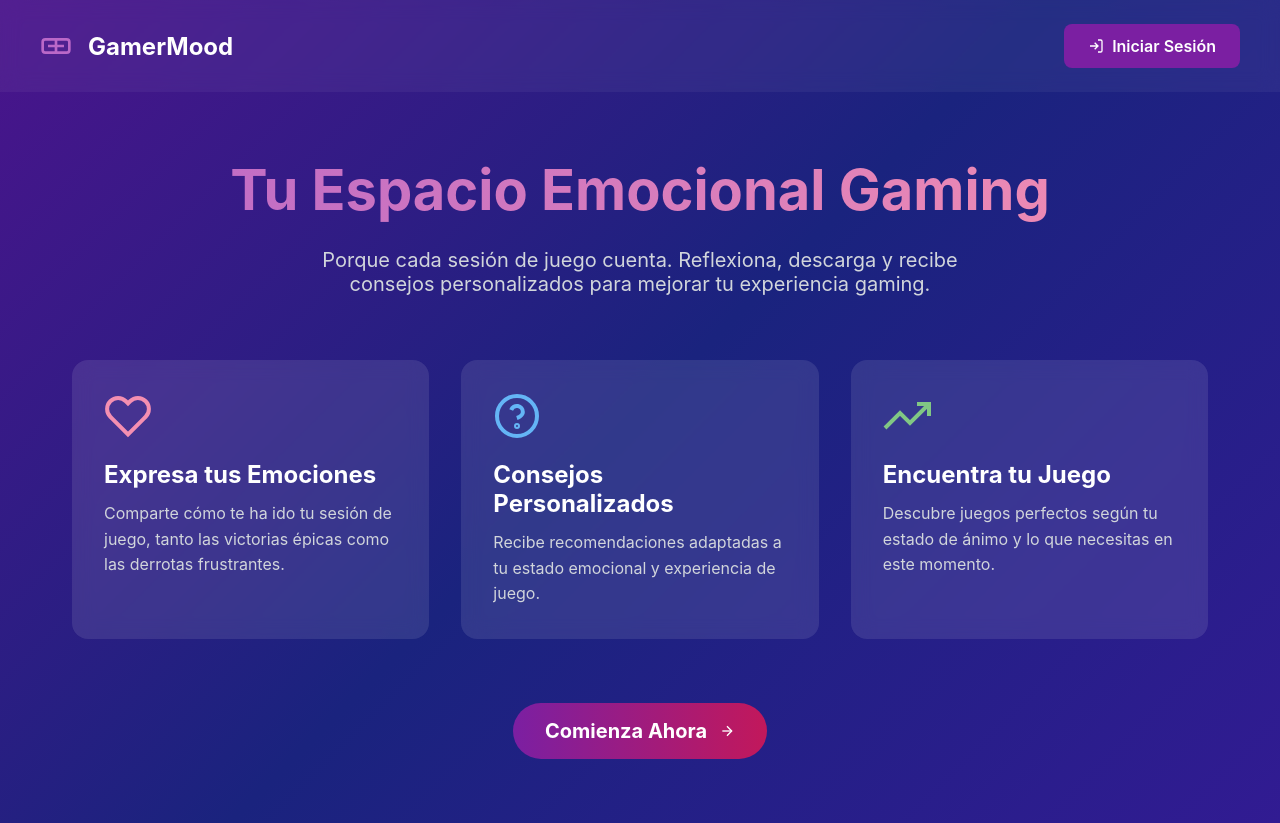
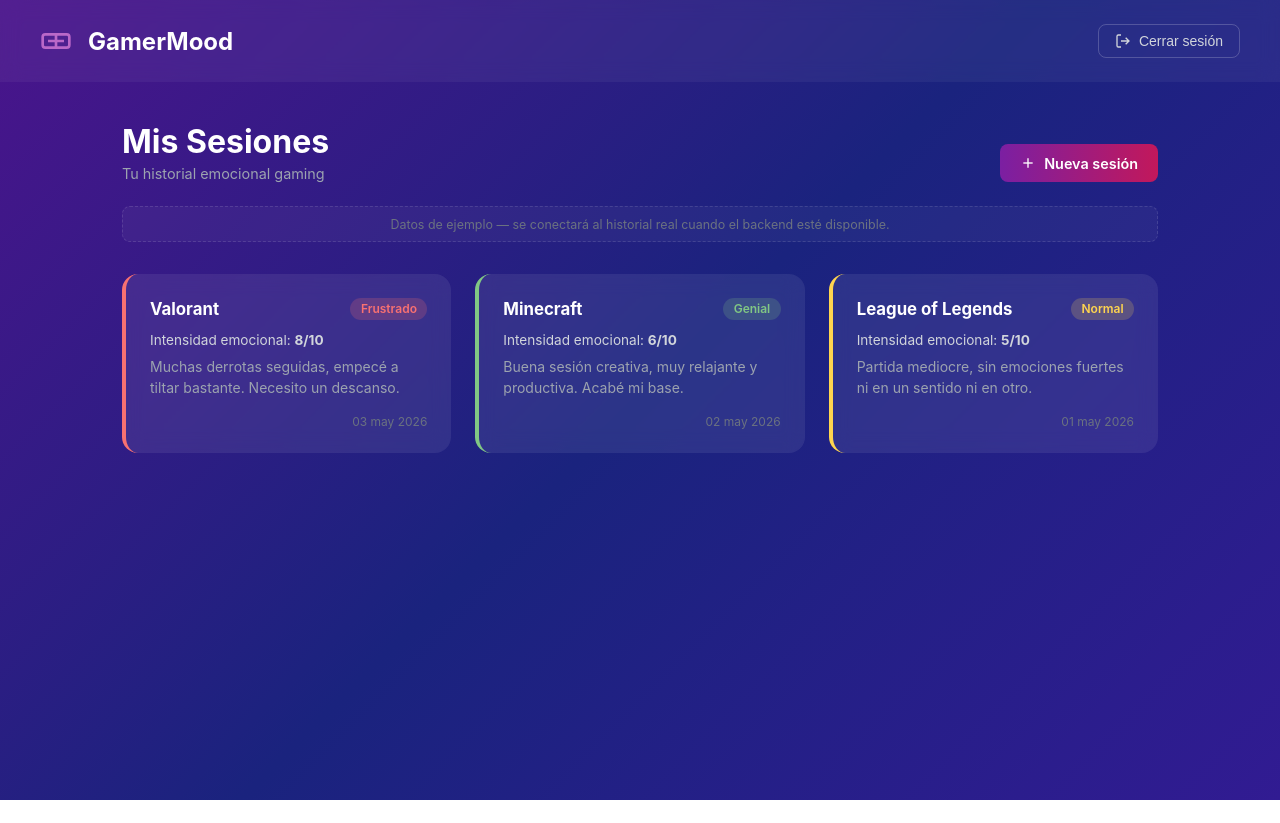
Before and after one commit to ionelastanciu/gamermood-tfg, an Angular app in the folder frontend/: page /dashboard in a window 1280 px wide. Before the commit this address led to /. After the commit the page ends 800 px from the top, so only its background shows below. Built offline with nearby package versions, Linux system fonts and the light colour scheme.

Commit message:
arreglo panel de control y mejora formulario nueva sesión

```diff
--- /dev/null
+++ b/frontend/src/app/components/dashboard/dashboard.component.css
@@ -0,0 +1,177 @@
+.dashboard-container {
+  min-height: 100vh;
+}
+
+.btn-logout {
+  display: flex;
+  align-items: center;
+  gap: 0.5rem;
+  padding: 0.5rem 1rem;
+  background: transparent;
+  border: 1px solid rgba(255, 255, 255, 0.2);
+  border-radius: 0.5rem;
+  color: #d1d5db;
+  font-size: 0.875rem;
+  cursor: pointer;
+  transition: all 0.2s;
+}
+
+.btn-logout:hover {
+  border-color: rgba(248, 113, 113, 0.5);
+  color: #f87171;
+}
+
+.dashboard-content {
+  max-width: 1100px;
+  margin: 0 auto;
+  padding: 2.5rem 2rem;
+}
+
+.dashboard-header {
+  display: flex;
+  justify-content: space-between;
+  align-items: flex-end;
+  margin-bottom: 1.5rem;
+  gap: 1rem;
+}
+
+.dashboard-title {
+  font-size: 2rem;
+  font-weight: bold;
+  margin-bottom: 0.25rem;
+}
+
+.dashboard-subtitle {
+  color: #9ca3af;
+  font-size: 0.9rem;
+}
+
+.btn-new-session-link {
+  display: flex;
+  align-items: center;
+  gap: 0.5rem;
+  padding: 0.65rem 1.25rem;
+  background: linear-gradient(to right, #7b1fa2, #c2185b);
+  border-radius: 0.5rem;
+  color: white;
+  font-weight: 600;
+  font-size: 0.9rem;
+  text-decoration: none;
+  white-space: nowrap;
+  transition: all 0.25s;
+}
+
+.btn-new-session-link:hover {
+  background: linear-gradient(to right, #6a1b9a, #ad1457);
+  transform: translateY(-1px);
+}
+
+.mock-notice {
+  font-size: 0.78rem;
+  color: #6b7280;
+  background: rgba(255, 255, 255, 0.04);
+  border: 1px dashed rgba(255, 255, 255, 0.12);
+  border-radius: 0.5rem;
+  padding: 0.6rem 1rem;
+  margin-bottom: 2rem;
+  text-align: center;
+}
+
+.sessions-grid {
+  display: grid;
+  grid-template-columns: repeat(auto-fill, minmax(300px, 1fr));
+  gap: 1.5rem;
+}
+
+.session-card {
+  background: rgba(255, 255, 255, 0.08);
+  backdrop-filter: blur(10px);
+  border-radius: 1rem;
+  padding: 1.5rem;
+  border-left: 4px solid transparent;
+  transition: transform 0.2s;
+}
+
+.session-card:hover {
+  transform: translateY(-3px);
+}
+
+.mood-border-happy   { border-left-color: #81c784; }
+.mood-border-neutral { border-left-color: #ffd54f; }
+.mood-border-sad     { border-left-color: #f87171; }
+
+.card-top {
+  display: flex;
+  justify-content: space-between;
+  align-items: center;
+  margin-bottom: 0.75rem;
+}
+
+.game-name {
+  font-weight: bold;
+  font-size: 1.05rem;
+}
+
+.mood-badge {
+  font-size: 0.75rem;
+  font-weight: 600;
+  padding: 0.2rem 0.65rem;
+  border-radius: 9999px;
+}
+
+.mood-happy   { background: rgba(129, 199, 132, 0.2); color: #81c784; }
+.mood-neutral { background: rgba(255, 213, 79,  0.2); color: #ffd54f; }
+.mood-sad     { background: rgba(248, 113, 113, 0.2); color: #f87171; }
+
+.card-intensity {
+  font-size: 0.85rem;
+  color: #d1d5db;
+  margin-bottom: 0.5rem;
+}
+
+.card-experience {
+  font-size: 0.875rem;
+  color: #9ca3af;
+  line-height: 1.5;
+  margin-bottom: 1rem;
+  display: -webkit-box;
+  -webkit-line-clamp: 2;
+  -webkit-box-orient: vertical;
+  overflow: hidden;
+}
+
+.card-date {
+  font-size: 0.75rem;
+  color: #6b7280;
+  text-align: right;
+}
+
+.empty-state {
+  text-align: center;
+  padding: 5rem 2rem;
+  color: #9ca3af;
+}
+
+.empty-state svg {
+  width: 3rem;
+  height: 3rem;
+  margin: 0 auto 1rem;
+  color: #6b7280;
+}
+
+.empty-state p {
+  margin-bottom: 1.5rem;
+  font-size: 1.1rem;
+}
+
+@media (max-width: 640px) {
+  .dashboard-header {
+    flex-direction: column;
+    align-items: flex-start;
+  }
+
+  .btn-new-session-link {
+    width: 100%;
+    justify-content: center;
+  }
+}
--- /dev/null
+++ b/frontend/src/app/components/dashboard/dashboard.component.html
@@ -0,0 +1,71 @@
+<div class="dashboard-container">
+
+  <nav class="navbar">
+    <div class="nav-container">
+      <div class="nav-logo">
+        <svg class="icon-large" viewBox="0 0 24 24" fill="none" stroke="currentColor">
+          <path d="M6 12h12M12 6v12"></path>
+          <rect x="2" y="7" width="20" height="10" rx="2"></rect>
+        </svg>
+        <h1>GamerMood</h1>
+      </div>
+      <button class="btn-logout" (click)="logout()">
+        <svg class="icon-small" viewBox="0 0 24 24" fill="none" stroke="currentColor">
+          <path d="M9 21H5a2 2 0 0 1-2-2V5a2 2 0 0 1 2-2h4M16 17l5-5-5-5M21 12H9"></path>
+        </svg>
+        Cerrar sesión
+      </button>
+    </div>
+  </nav>
+
+  <main class="dashboard-content">
+
+    <div class="dashboard-header">
+      <div>
+        <h2 class="dashboard-title">Mis Sesiones</h2>
+        <p class="dashboard-subtitle">Tu historial emocional gaming</p>
+      </div>
+      <a routerLink="/session" class="btn-new-session-link">
+        <svg class="icon-small" viewBox="0 0 24 24" fill="none" stroke="currentColor">
+          <line x1="12" y1="5" x2="12" y2="19"></line>
+          <line x1="5" y1="12" x2="19" y2="12"></line>
+        </svg>
+        Nueva sesión
+      </a>
+    </div>
+
+    <div class="mock-notice">
+      Datos de ejemplo — se conectará al historial real cuando el backend esté disponible.
+    </div>
+
+    @if (sessions.length > 0) {
+      <div class="sessions-grid">
+        @for (session of sessions; track session.id) {
+          <div class="session-card" [class]="'mood-border-' + session.mood">
+            <div class="card-top">
+              <span class="game-name">{{ session.game }}</span>
+              <span class="mood-badge" [class]="'mood-' + session.mood">
+                {{ moodLabels[session.mood] }}
+              </span>
+            </div>
+            <div class="card-intensity">
+              Intensidad emocional: <strong>{{ session.intensity }}/10</strong>
+            </div>
+            <p class="card-experience">{{ session.experience }}</p>
+            <div class="card-date">{{ formatDate(session.createdAt) }}</div>
+          </div>
+        }
+      </div>
+    } @else {
+      <div class="empty-state">
+        <svg viewBox="0 0 24 24" fill="none" stroke="currentColor">
+          <path d="M6 12h12M12 6v12"></path>
+          <rect x="2" y="7" width="20" height="10" rx="2"></rect>
+        </svg>
+        <p>Todavía no tienes sesiones registradas.</p>
+        <a routerLink="/session" class="btn-cta">Crear tu primera sesión</a>
+      </div>
+    }
+
+  </main>
+</div>
--- /dev/null
+++ b/frontend/src/app/components/dashboard/dashboard.component.ts
@@ -0,0 +1,62 @@
+import { Component } from '@angular/core';
+import { Router, RouterLink } from '@angular/router';
+import { AuthService } from '../../services/auth.service';
+import { SessionResponse } from '../../models/session.model';
+
+const MOCK_SESSIONS: SessionResponse[] = [
+  {
+    id: 1,
+    game: 'Valorant',
+    mood: 'sad',
+    intensity: 8,
+    experience: 'Muchas derrotas seguidas, empecé a tiltar bastante. Necesito un descanso.',
+    createdAt: '2026-05-03T22:15:00Z'
+  },
+  {
+    id: 2,
+    game: 'Minecraft',
+    mood: 'happy',
+    intensity: 6,
+    experience: 'Buena sesión creativa, muy relajante y productiva. Acabé mi base.',
+    createdAt: '2026-05-02T19:30:00Z'
+  },
+  {
+    id: 3,
+    game: 'League of Legends',
+    mood: 'neutral',
+    intensity: 5,
+    experience: 'Partida mediocre, sin emociones fuertes ni en un sentido ni en otro.',
+    createdAt: '2026-05-01T21:00:00Z'
+  }
+];
+
+@Component({
+  selector: 'app-dashboard',
+  standalone: true,
+  imports: [RouterLink],
+  templateUrl: './dashboard.component.html',
+  styleUrls: ['./dashboard.component.css']
+})
+export class DashboardComponent {
+  // TODO: reemplazar con llamada real a SessionService.getSessions()
+  sessions: SessionResponse[] = MOCK_SESSIONS;
+
+  readonly moodLabels: Record<string, string> = {
+    happy:   'Genial',
+    neutral: 'Normal',
+    sad:     'Frustrado'
+  };
+
+  constructor(private auth: AuthService, private router: Router) {}
+
+  formatDate(iso: string): string {
+    return new Date(iso).toLocaleDateString('es-ES', {
+      day: '2-digit', month: 'short', year: 'numeric'
+    });
+  }
+
+  logout(): void {
+    this.auth.logout();
+    this.router.navigate(['/login']);
+  }
+}
--- a/frontend/src/app/components/login/login.component.ts
+++ b/frontend/src/app/components/login/login.component.ts
@@ -44,7 +44,7 @@
     this.auth.login(this.form.value).pipe(
       finalize(() => this.isLoading = false)
     ).subscribe({
-      next: () => this.router.navigate(['/session']),
+      next: () => this.router.navigate(['/dashboard']),
       error: (err) => {
         if (err.status === 401 || err.status === 403) {
           this.errorMessage = 'Email o contraseña incorrectos.';
--- a/frontend/src/app/components/session/session.component.css
+++ b/frontend/src/app/components/session/session.component.css
@@ -0,0 +1,41 @@
+.form-section input[type="text"],
+.form-section textarea {
+  width: 100%;
+  padding: 0.75rem 1rem;
+  background: rgba(255, 255, 255, 0.05);
+  border: 1px solid rgba(255, 255, 255, 0.1);
+  border-radius: 0.5rem;
+  color: white;
+  font-size: 1rem;
+  font-family: inherit;
+  transition: border-color 0.3s;
+}
+
+.form-section input[type="text"]:focus,
+.form-section textarea:focus {
+  outline: none;
+  border-color: #7b1fa2;
+}
+
+.form-section input::placeholder,
+.form-section textarea::placeholder {
+  color: rgba(255, 255, 255, 0.4);
+}
+
+.input-error {
+  border-color: #f87171 !important;
+  background: rgba(248, 113, 113, 0.06) !important;
+}
+
+.field-error {
+  display: block;
+  color: #f87171;
+  font-size: 0.78rem;
+  margin-top: 0.4rem;
+}
+
+.btn-submit:disabled {
+  opacity: 0.5;
+  cursor: not-allowed;
+  transform: none !important;
+}
--- a/frontend/src/app/components/session/session.component.html
+++ b/frontend/src/app/components/session/session.component.html
@@ -1,10 +1,10 @@
 <div class="session-container">
-    <a routerLink="/" class="back-home">
+    <a routerLink="/dashboard" class="back-home">
         <svg class="icon-small" viewBox="0 0 24 24" fill="none" stroke="currentColor">
             <path d="M3 9l9-7 9 7v11a2 2 0 0 1-2 2H5a2 2 0 0 1-2-2z"></path>
             <polyline points="9 22 9 12 15 12 15 22"></polyline>
         </svg>
-        Inicio
+        Mis sesiones
     </a>
 
     <div class="session-content">
@@ -18,13 +18,15 @@
         </div>
 
         <div class="session-form">
-            <form (ngSubmit)="onSubmit()">
+            <form [formGroup]="form" (ngSubmit)="onSubmit()">
+
+                <!-- Mood -->
                 <div class="form-section">
                     <label>¿Cómo te sientes ahora?</label>
                     <div class="mood-grid">
                         <button type="button"
                                 class="mood-btn happy"
-                                [class.selected]="selectedMood === 'happy'"
+                                [class.selected]="f['mood'].value === 'happy'"
                                 (click)="selectMood('happy')">
                             <svg viewBox="0 0 24 24" fill="none" stroke="currentColor">
                                 <circle cx="12" cy="12" r="10"></circle>
@@ -37,7 +39,7 @@
 
                         <button type="button"
                                 class="mood-btn neutral"
-                                [class.selected]="selectedMood === 'neutral'"
+                                [class.selected]="f['mood'].value === 'neutral'"
                                 (click)="selectMood('neutral')">
                             <svg viewBox="0 0 24 24" fill="none" stroke="currentColor">
                                 <circle cx="12" cy="12" r="10"></circle>
@@ -50,7 +52,7 @@
 
                         <button type="button"
                                 class="mood-btn sad"
-                                [class.selected]="selectedMood === 'sad'"
+                                [class.selected]="f['mood'].value === 'sad'"
                                 (click)="selectMood('sad')">
                             <svg viewBox="0 0 24 24" fill="none" stroke="currentColor">
                                 <circle cx="12" cy="12" r="10"></circle>
@@ -61,49 +63,60 @@
                             <p>Frustrado</p>
                         </button>
                     </div>
+                    @if (submitted && f['mood'].invalid) {
+                        <span class="field-error">Selecciona cómo te sientes.</span>
+                    }
                 </div>
 
+                <!-- Juego -->
                 <div class="form-section">
                     <label for="game">¿A qué has jugado?</label>
-                    <input type="text"
+                    <input
+                        type="text"
                         id="game"
-                           [(ngModel)]="game"
-                           name="game"
-                           placeholder="Nombre del juego"
-                           required
-                           style="width: 100%; padding: 0.75rem 1rem; background: rgba(255, 255, 255, 0.05); border: 1px solid rgba(255, 255, 255, 0.1); border-radius: 0.5rem; color: white; font-size: 1rem;">
+                        formControlName="game"
+                        [class.input-error]="submitted && f['game'].invalid"
+                        placeholder="Nombre del juego">
+                    @if (submitted && f['game'].invalid) {
+                        <span class="field-error">Indica el juego de la sesión.</span>
+                    }
                 </div>
 
+                <!-- Intensidad -->
                 <div class="form-section">
                     <label for="intensity">
-                        Intensidad emocional: <span class="range-value">{{intensity}}</span>/10
+                        Intensidad emocional: <span class="range-value">{{ f['intensity'].value }}</span>/10
                     </label>
                     <div class="range-container">
-                        <input type="range"
-                               id="intensity"
-                               [(ngModel)]="intensity"
-                               name="intensity"
-                               min="1"
-                               max="10">
+                        <input type="range" id="intensity" formControlName="intensity" min="1" max="10">
                     </div>
                 </div>
 
+                <!-- Experiencia -->
                 <div class="form-section">
                     <label for="experience">Cuéntanos tu experiencia</label>
-                    <textarea id="experience"
-                              [(ngModel)]="experience"
-                              name="experience"
-                              placeholder="¿Qué pasó? ¿Cómo te sentiste? Desahógate aquí..."
-                              required></textarea>
+                    <textarea
+                        id="experience"
+                        formControlName="experience"
+                        [class.input-error]="submitted && f['experience'].invalid"
+                        placeholder="¿Qué pasó? ¿Cómo te sentiste? Desahógate aquí..."></textarea>
+                    @if (submitted && f['experience'].invalid) {
+                        <span class="field-error">Describe brevemente tu experiencia.</span>
+                    }
                 </div>
 
-                <button type="submit" class="btn-submit">
+                <button type="submit" class="btn-submit" [disabled]="isLoading || (submitted && form.invalid)">
+                    @if (isLoading) {
+                        Guardando sesión...
+                    } @else {
                         <svg class="icon-small" viewBox="0 0 24 24" fill="none" stroke="currentColor">
                             <polyline points="9 11 12 14 22 4"></polyline>
                             <path d="M21 12v7a2 2 0 0 1-2 2H5a2 2 0 0 1-2-2V5a2 2 0 0 1 2-2h11"></path>
                         </svg>
                         Obtener Consejos
+                    }
                 </button>
+
             </form>
         </div>
     </div>
--- a/frontend/src/app/components/session/session.component.ts
+++ b/frontend/src/app/components/session/session.component.ts
@@ -1,43 +1,64 @@
 import { Component } from '@angular/core';
 import { Router, RouterLink } from '@angular/router';
-import { FormsModule } from '@angular/forms';
-import { CommonModule } from '@angular/common';
+import { FormBuilder, FormGroup, ReactiveFormsModule, Validators } from '@angular/forms';
+import { finalize } from 'rxjs';
+import { SessionService } from '../../services/session.service';
+import { SessionRequest } from '../../models/session.model';
 
 @Component({
   selector: 'app-session',
   standalone: true,
-  imports: [RouterLink, FormsModule, CommonModule],
+  imports: [RouterLink, ReactiveFormsModule],
   templateUrl: './session.component.html',
   styleUrls: ['./session.component.css']
 })
 export class SessionComponent {
-  selectedMood: string = '';
-  game: string = '';
-  intensity: number = 5;
-  experience: string = '';
+  form: FormGroup;
+  submitted = false;
+  isLoading = false;
 
-  constructor(private router: Router) {}
-
-  selectMood(mood: string) {
-    this.selectedMood = mood;
+  constructor(
+    private fb:             FormBuilder,
+    private sessionService: SessionService,
+    private router:         Router
+  ) {
+    this.form = this.fb.group({
+      game:       ['', Validators.required],
+      mood:       ['', Validators.required],
+      intensity:  [5],
+      experience: ['', Validators.required]
+    });
   }
 
-  onSubmit() {
-    if (!this.selectedMood) {
-      alert('Por favor, selecciona cómo te sientes');
-      return;
-    }
+  get f() { return this.form.controls; }
 
-    const sessionData = {
-      mood: this.selectedMood,
-      game: this.game,
-      intensity: this.intensity,
-      experience: this.experience
+  selectMood(mood: string): void {
+    this.form.patchValue({ mood });
+  }
+
+  onSubmit(): void {
+    this.submitted = true;
+    if (this.form.invalid) return;
+
+    const body: SessionRequest = {
+      game:       this.form.value.game,
+      mood:       this.form.value.mood as 'happy' | 'neutral' | 'sad',
+      intensity:  +this.form.value.intensity,
+      experience: this.form.value.experience
     };
 
-    // Guardar en localStorage (ya que sessionStorage no está disponible en artifacts)
-    localStorage.setItem('sessionData', JSON.stringify(sessionData));
-
-    this.router.navigate(['/recommendations']);
+    this.isLoading = true;
+    this.sessionService.createSession(body).pipe(
+      finalize(() => this.isLoading = false)
+    ).subscribe({
+      next: (session) => {
+        this.router.navigate(['/recommendations'], { state: { sessionId: session.id } });
+      },
+      error: () => {
+        // Backend no disponible: guardar datos localmente y continuar el flujo
+        localStorage.setItem('sessionData', JSON.stringify(body));
+        this.router.navigate(['/recommendations']);
+      }
+    });
   }
 }
```
Also changed, not shown: frontend/src/app/app.component.routes.ts (+8 -6 lines). Lines whose indentation alone changed are shown as unchanged.
